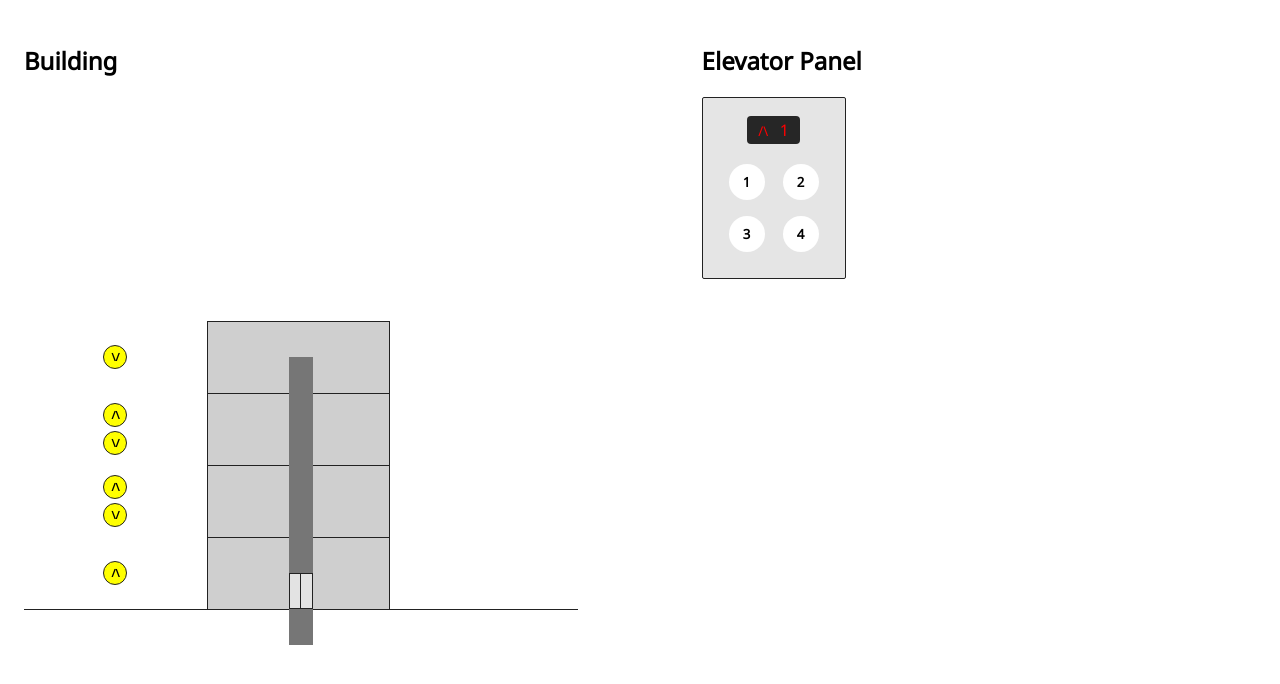
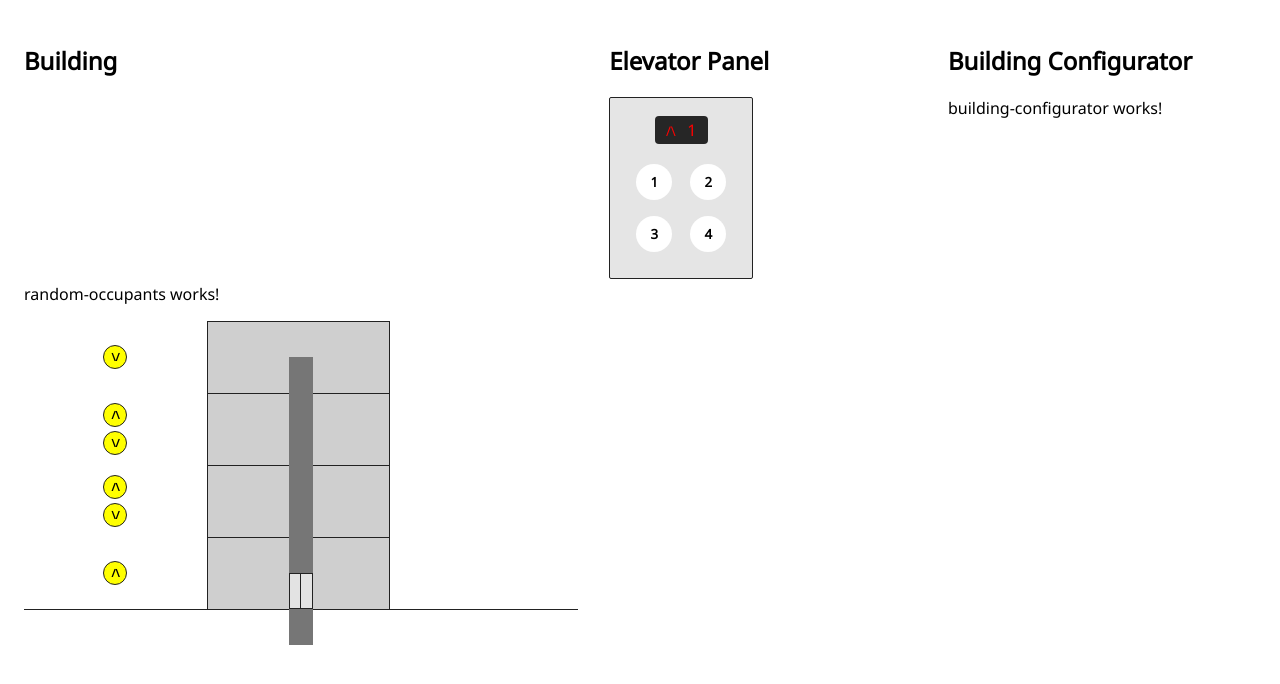
Before and after one commit to caribeedu/TheCoolestElevator, an Angular app: page / in a window 1280 px wide. Shown: the top 684 px of the page. Built offline with nearby package versions, Linux system fonts and the light colour scheme; no server answers.

Commit message:
feat: add new occupants components to html

```diff
--- a/src/app/app.component.html
+++ b/src/app/app.component.html
@@ -1,5 +1,5 @@
 <section class="overview">
-	<div class="overview__container">
+	<div class="overview__container overview__container--lg">
 		<h1>Building</h1>
 		<tce-building></tce-building>
 	</div>
@@ -7,4 +7,8 @@
 		<h1>Elevator Panel</h1>
 		<tce-elevator-panel></tce-elevator-panel>
 	</div>
+	<div class="overview__container">
+		<h1>Building Configurator</h1>
+		<tce-building-configurator></tce-building-configurator>
+	</div>
 </section>
--- a/src/app/app.component.scss
+++ b/src/app/app.component.scss
@@ -6,7 +6,11 @@
 	justify-content: space-between;
 
 	&__container {
-		width: 45%;
+		width: 25%;
 		height: 512px;
+
+		&--lg {
+			width: 45%;
+		}
 	}
 }
--- a/src/app/components/building/building.component.html
+++ b/src/app/components/building/building.component.html
@@ -7,6 +7,7 @@
 				last as isLast;
 			" [floorNumber]="i + 1" [firstFloor]="isFirst" [lastFloor]="isLast">
 		</tce-building-floor>
+		<tce-random-occupants></tce-random-occupants>
 	</div>
 	<tce-elevator></tce-elevator>
 </section>
```
